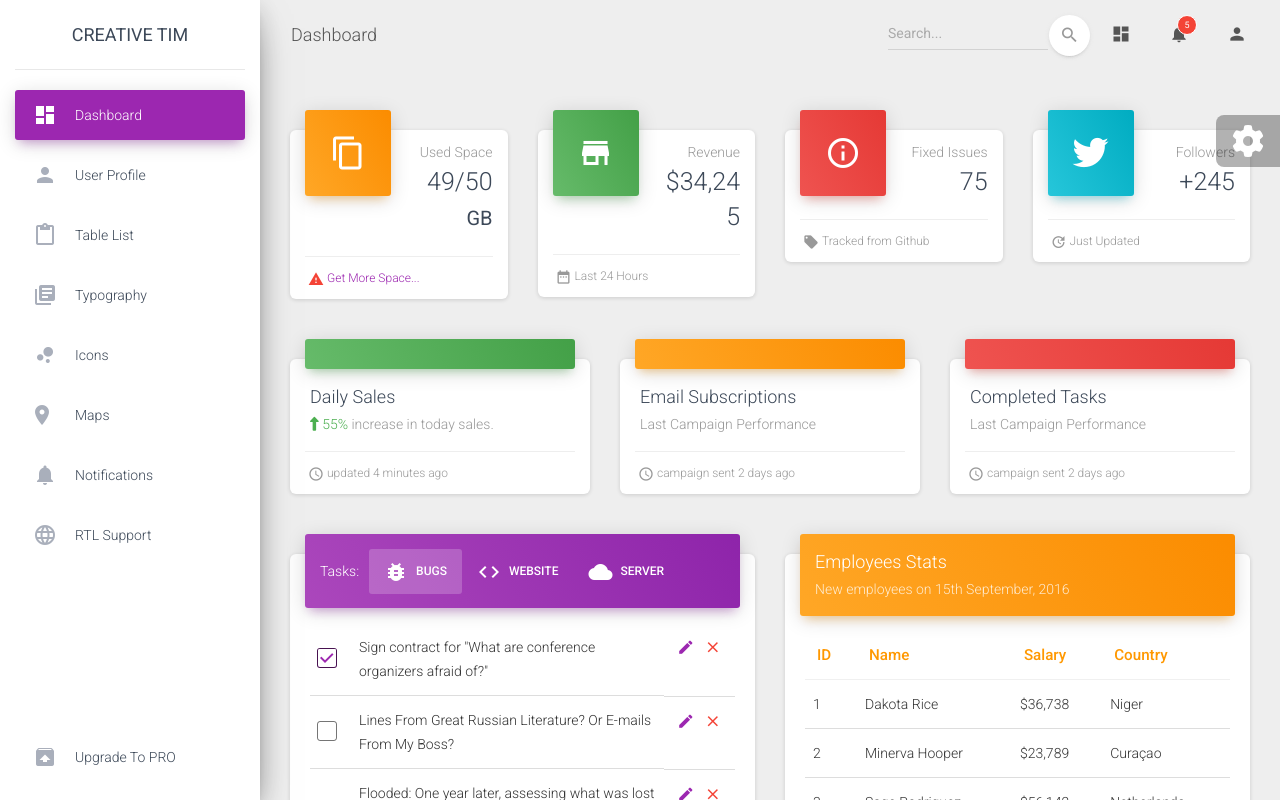
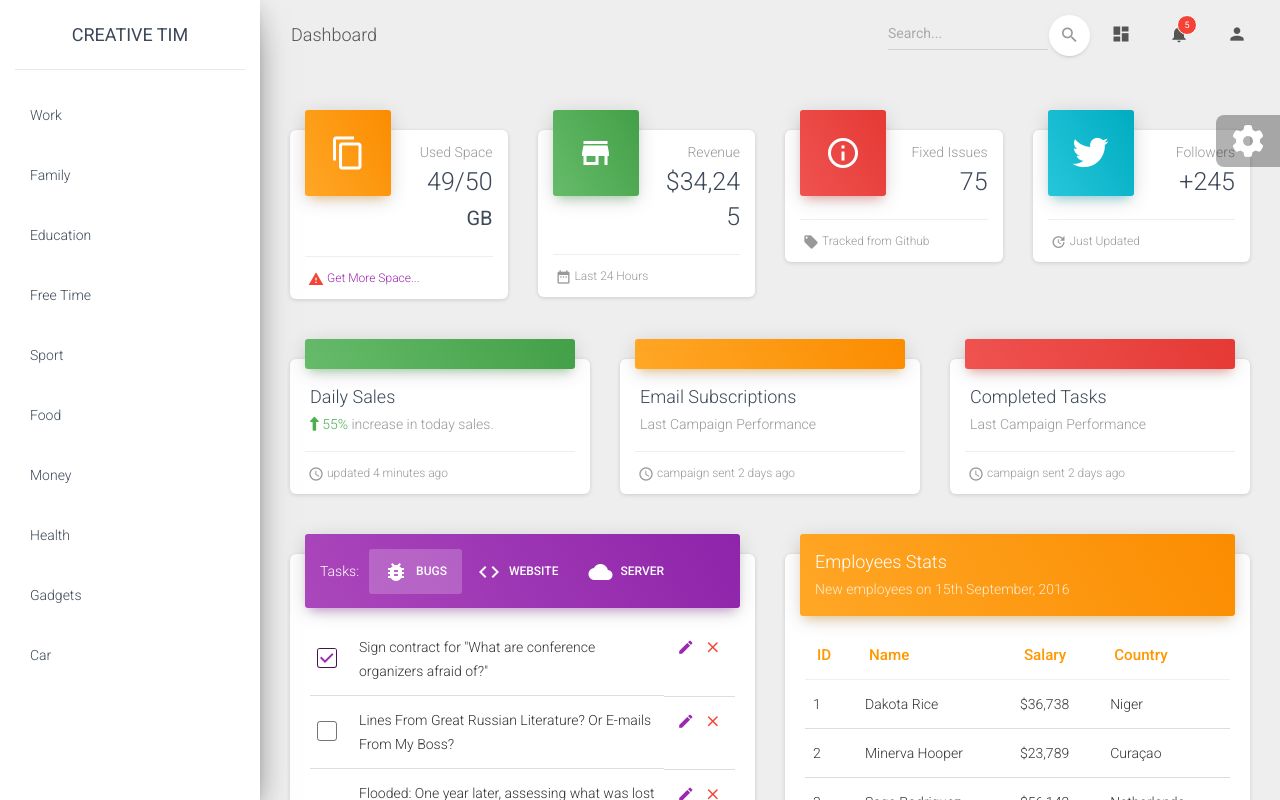
Before and after one commit to Valdemar06/ToDo, an Angular app: page / in a window 1280 px wide. Shown: the top 800 px of the page. Built offline with nearby package versions, Linux system fonts and the light colour scheme.

Commit message:
Add service data-handler and Displaying a Category on the dashboard

```diff
--- /dev/null
+++ b/src/app/service/data-handler.service.ts
@@ -0,0 +1,15 @@
+import { Injectable } from '@angular/core';
+import {Category} from '../model/Category';
+import {TestData} from '../data/TestData';
+
+@Injectable({
+  providedIn: 'root'
+})
+export class DataHandlerService {
+
+  constructor() { }
+
+  getCategories(): Category[] {
+  return TestData.categories;
+  }
+}
--- a/src/app/views/categories/categories.component.html
+++ b/src/app/views/categories/categories.component.html
@@ -9,58 +9,9 @@
   </a></div>
   <div class="sidebar-wrapper">
     <ul class="nav">
-      <li class="nav-item active  ">
-        <a class="nav-link" href="./dashboard.html">
-          <i class="material-icons">dashboard</i>
-          <p>Dashboard</p>
-        </a>
-      </li>
-      <li class="nav-item ">
-        <a class="nav-link" href="./user.html">
-          <i class="material-icons">person</i>
-          <p>User Profile</p>
-        </a>
-      </li>
-      <li class="nav-item ">
-        <a class="nav-link" href="./tables.html">
-          <i class="material-icons">content_paste</i>
-          <p>Table List</p>
-        </a>
-      </li>
-      <li class="nav-item ">
-        <a class="nav-link" href="./typography.html">
-          <i class="material-icons">library_books</i>
-          <p>Typography</p>
-        </a>
-      </li>
-      <li class="nav-item ">
-        <a class="nav-link" href="./icons.html">
-          <i class="material-icons">bubble_chart</i>
-          <p>Icons</p>
-        </a>
-      </li>
-      <li class="nav-item ">
-        <a class="nav-link" href="./map.html">
-          <i class="material-icons">location_ons</i>
-          <p>Maps</p>
-        </a>
-      </li>
-      <li class="nav-item ">
-        <a class="nav-link" href="./notifications.html">
-          <i class="material-icons">notifications</i>
-          <p>Notifications</p>
-        </a>
-      </li>
-      <li class="nav-item ">
-        <a class="nav-link" href="./rtl.html">
-          <i class="material-icons">language</i>
-          <p>RTL Support</p>
-        </a>
-      </li>
-      <li class="nav-item active-pro ">
-        <a class="nav-link" href="./upgrade.html">
-          <i class="material-icons">unarchive</i>
-          <p>Upgrade to PRO</p>
+      <li class="nav-item" *ngFor="let category of categories">
+        <a class="nav-link" >
+          <p>{{category.title}}</p>
         </a>
       </li>
     </ul>
--- a/src/app/views/categories/categories.component.ts
+++ b/src/app/views/categories/categories.component.ts
@@ -1,4 +1,6 @@
-import { Component, OnInit } from '@angular/core';
+import {Component, OnInit} from '@angular/core';
+import {DataHandlerService} from '../../service/data-handler.service';
+import {Category} from '../../model/Category';
 
 @Component({
   selector: 'app-categories',
@@ -7,10 +9,15 @@
 })
 export class CategoriesComponent implements OnInit {
 
-  constructor() { }
+  categories: Category[];
 
+  constructor(private dataHandler: DataHandlerService) {
+  }
+
+  // method call automate after initialize component
   ngOnInit(): void {
-
+    this.categories = this.dataHandler.getCategories();
+    console.log(this.categories);
   }
 
 }
```
